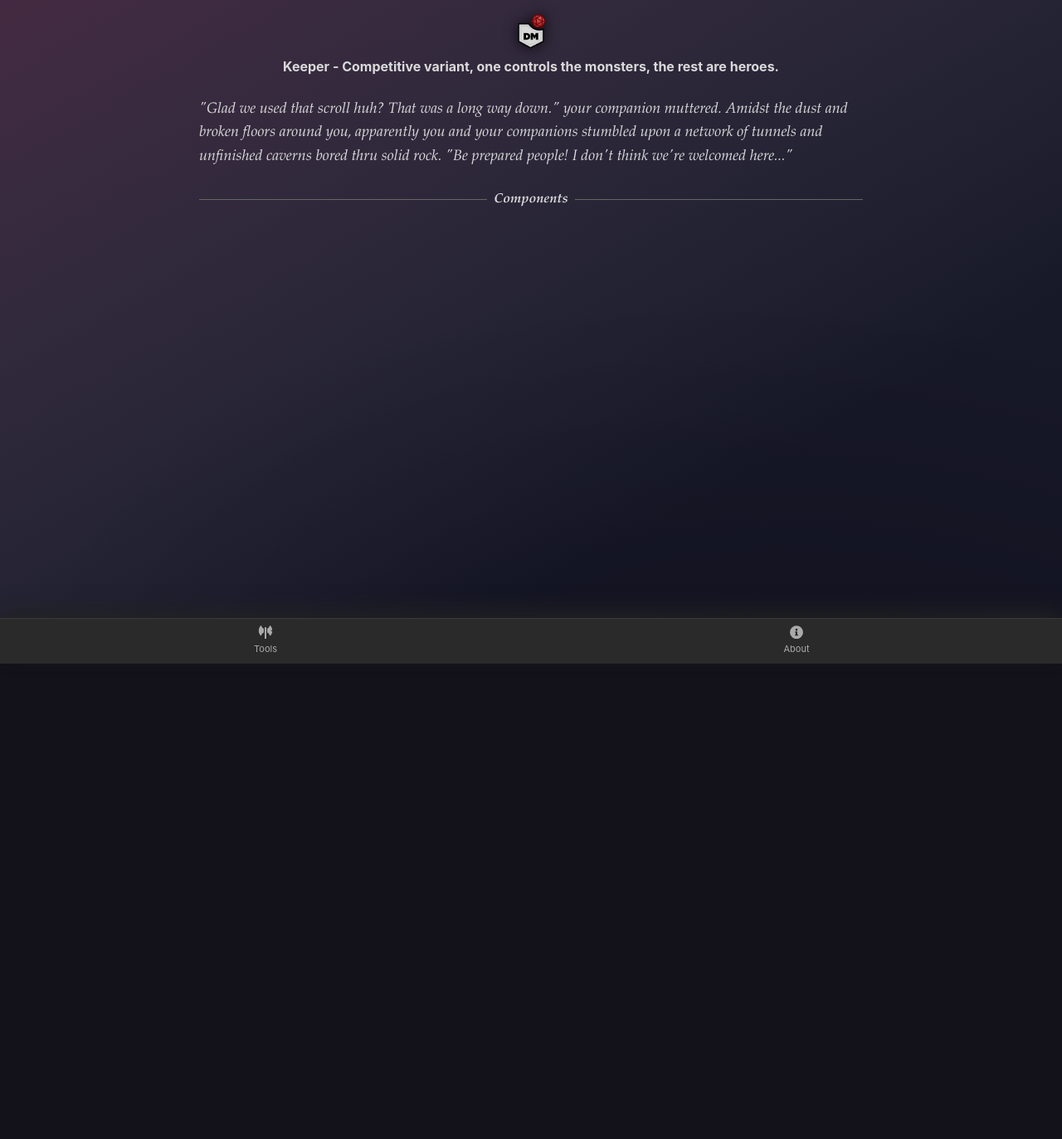
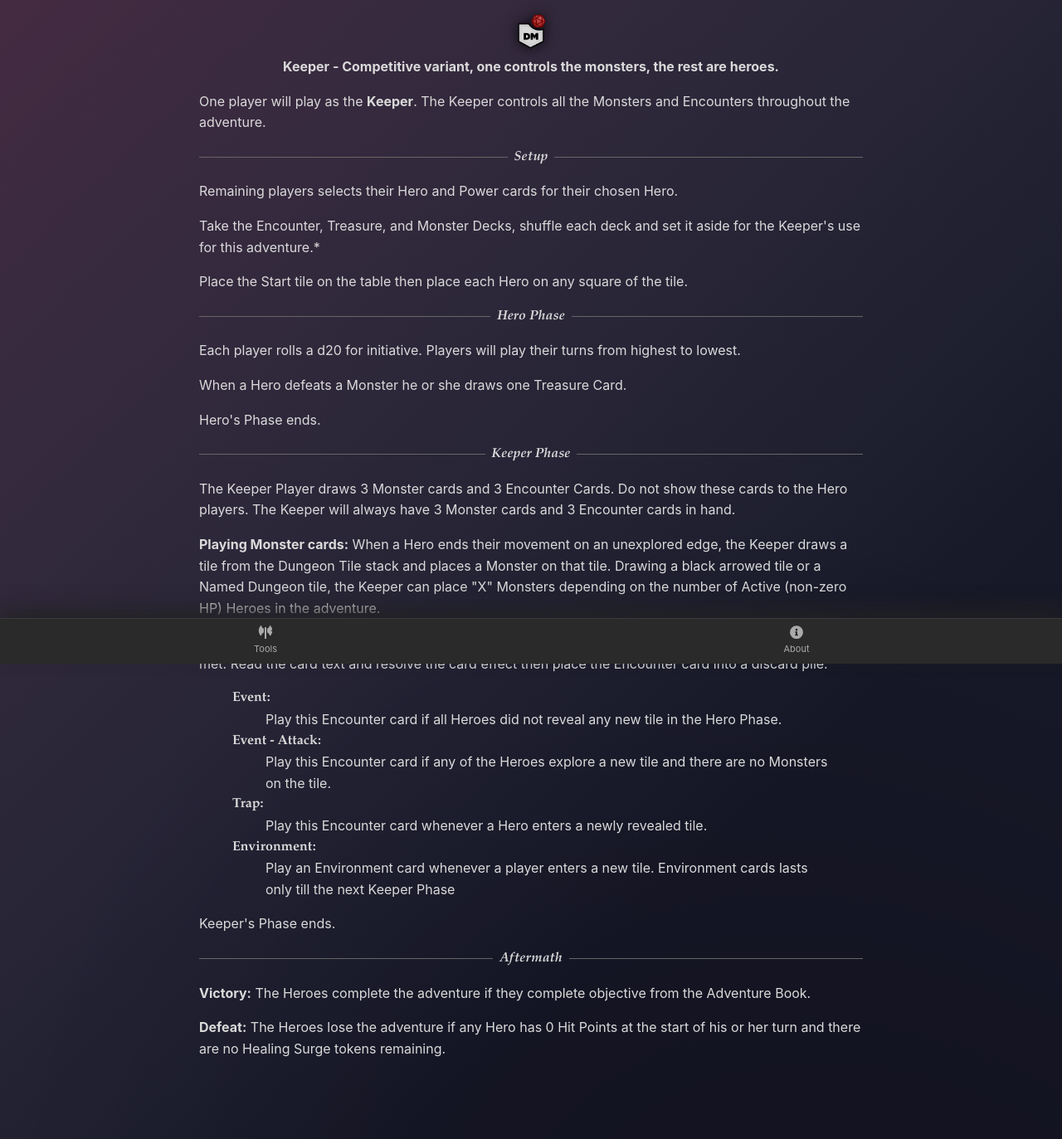
Before and after one commit to elintseeker/dndas-pocketdm, a Vue app: page /#/tools/keeper in a window 1280 px wide. Shown: the whole page at 83% size. Before the commit the page ends 800 px from the top, so only its background shows below. Built offline with nearby package versions, Linux system fonts and the light colour scheme.

Commit message:
keeper rules

```diff
--- a/src/views/tools/keeper.vue
+++ b/src/views/tools/keeper.vue
@@ -1,11 +1,50 @@
 <template>
   <div class="content generator adventure">
-    <blockquote class="adv-intro">
-      "Glad we used that scroll huh? That was a long way down." your companion muttered. Amidst the dust and broken floors around you, apparently you and your
-      companions stumbled upon a network of tunnels and unfinished caverns bored thru solid rock. "Be prepared people! I don't think we're welcomed here..."
-    </blockquote>
 
-    <div class="xed-title is-serif">Components</div>
+    <p>One player will play as the <b>Keeper</b>. The Keeper controls all the Monsters and Encounters throughout the adventure.</p>
+
+    <div class="xed-title is-serif">Setup</div>
+
+    <p>Remaining players selects their Hero and Power cards for their chosen Hero.</p>
+
+    <p>Take the Encounter, Treasure, and Monster Decks, shuffle each deck and set it aside for the Keeper's use for this adventure.*</p>
+
+    <p>Place the Start tile on the table then place each Hero on any square of the tile.</p>
+
+    <div class="xed-title is-serif">Hero Phase</div>
+
+    <p>Each player rolls a d20 for initiative. Players will play their turns from highest to lowest.</p>
+
+    <p>When a Hero defeats a Monster he or she draws one Treasure Card.</p>
+
+    <p>Hero's Phase ends.</p>
+
+    <div class="xed-title is-serif">Keeper Phase</div>
+
+    <p>The Keeper Player draws 3 Monster cards and 3 Encounter Cards. Do not show these cards to the Hero players. The Keeper will always have 3 Monster cards and 3 Encounter cards in hand.</p>
+
+    <p><b>Playing Monster cards:</b> When a Hero ends their movement on an unexplored edge, the Keeper draws a tile from the Dungeon Tile stack and places a Monster on that tile.
+    Drawing a black arrowed tile or a Named Dungeon tile, the Keeper can place "X" Monsters depending on the number of Active (non-zero HP) Heroes in the adventure.</p>
+
+    <p><b>Encounter cards:</b> The Keeper can play an Encounter Card if any of the requirements in the card text are met. Read the card text and resolve the card effect then place the Encounter card into a discard pile.</p>
+
+    <dl style="margin: 0 auto 16px; max-width: 90%;">
+      <dt class="is-serif"><b>Event:</b></dt>
+      <dd>Play this Encounter card if all Heroes did not reveal any new tile in the Hero Phase.</dd>
+      <dt class="is-serif"><b>Event - Attack:</b></dt>
+      <dd>Play this Encounter card if any of the Heroes explore a new tile and there are no Monsters on the tile.</dd>
+      <dt class="is-serif"><b>Trap:</b></dt>
+      <dd>Play this Encounter card whenever a Hero enters a newly revealed tile.</dd>
+      <dt class="is-serif"><b>Environment:</b></dt>
+      <dd>Play an Environment card whenever a player enters a new tile. Environment cards lasts only till the next Keeper Phase</dd>
+    </dl>
+
+    <p>Keeper's Phase ends.</p>
+
+    <div class="xed-title is-serif">Aftermath</div>
+
+    <p><strong>Victory:</strong> The Heroes complete the adventure if they complete objective from the Adventure Book.</p>
+    <p><strong>Defeat:</strong> The Heroes lose the adventure if any Hero has 0 Hit Points at the start of his or her turn and there are no Healing Surge tokens remaining.</p>
   </div>
 </template>
 
```
